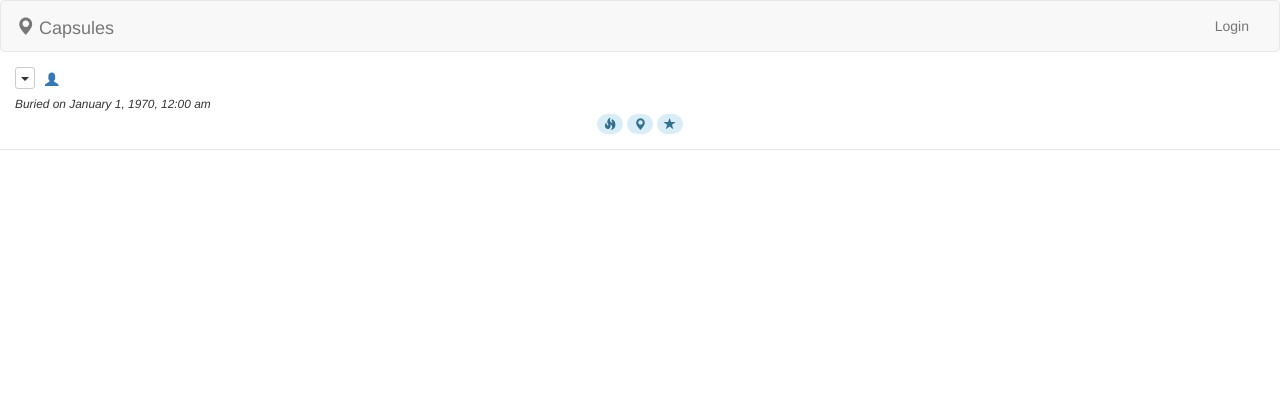
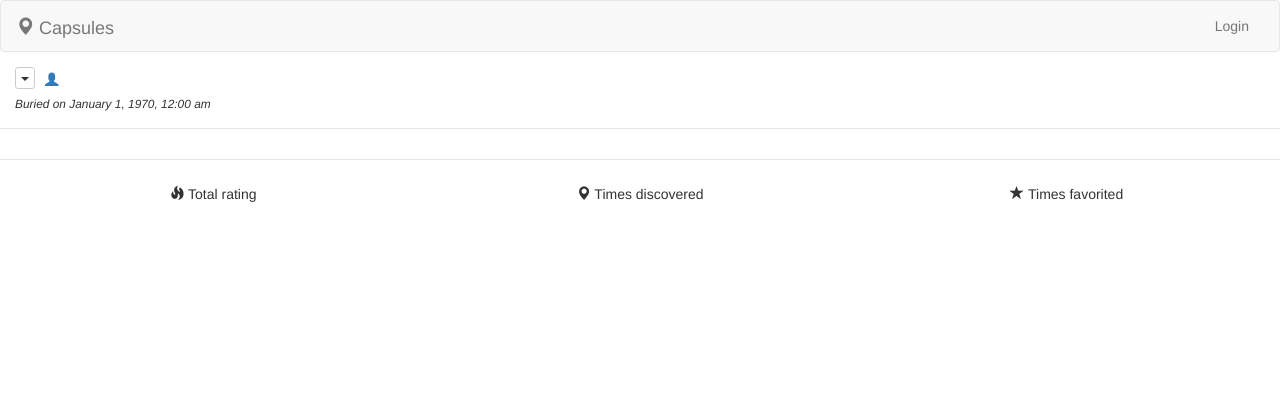
Before and after one commit to bretten/capsules, a CakePHP app: template app/View/Elements/capsule.ctp in a window 1280 px wide. Shown: the top 420 px of the page. Run offline with PHP 8.4 and a stand-in for CakePHP, Linux system fonts and the light colour scheme; the template is opened without the code that fills it, so the values that code supplies are empty; some libraries are stand-ins or nearby versions.

Commit message:
Moved Capsule modal content Capsule stats to footer

```diff
--- a/app/View/Elements/capsule.ctp
+++ b/app/View/Elements/capsule.ctp
@@ -67,18 +67,6 @@
                     </em>
                 </small>
             </div>
-            <div class="text-center">
-                <span class="badge alert-info">
-                    <span class="glyphicon glyphicon-fire"></span><?= $capsule['Capsule']['total_rating']; ?>
-                </span>
-                <span class="badge alert-info">
-                    <span
-                        class="glyphicon glyphicon-map-marker"></span><?= $capsule['Capsule']['discovery_count']; ?>
-                </span>
-                <span class="badge alert-info">
-                    <span class="glyphicon glyphicon-star"></span><?= $capsule['Capsule']['favorite_count']; ?>
-                </span>
-            </div>
         </div>
     </div>
 </div>
@@ -100,3 +88,25 @@
         </div>
     <?php endforeach; ?>
 </div>
+<div class="modal-footer">
+    <div class="row text-center">
+        <div class="col-md-4">
+            <h5>
+                <span class="glyphicon glyphicon-fire"></span>&nbsp;<?= __("Total rating"); ?>
+            </h5>
+            <?= $capsule['Capsule']['total_rating']; ?>
+        </div>
+        <div class="col-md-4">
+            <h5>
+                <span class="glyphicon glyphicon-map-marker"></span>&nbsp;<?= __("Times discovered"); ?>
+            </h5>
+            <?= $capsule['Capsule']['discovery_count']; ?>
+        </div>
+        <div class="col-md-4">
+            <h5>
+                <span class="glyphicon glyphicon-star"></span>&nbsp;<?= __("Times favorited"); ?>
+            </h5>
+            <?= $capsule['Capsule']['favorite_count']; ?>
+        </div>
+    </div>
+</div>
```
